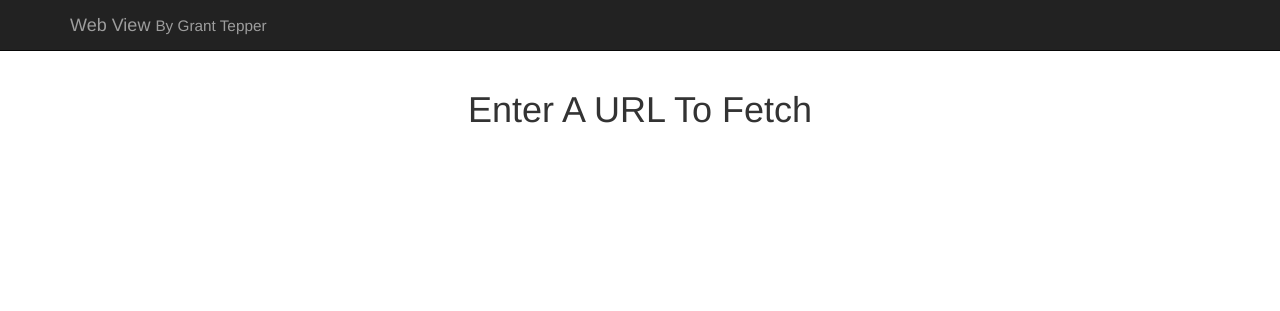
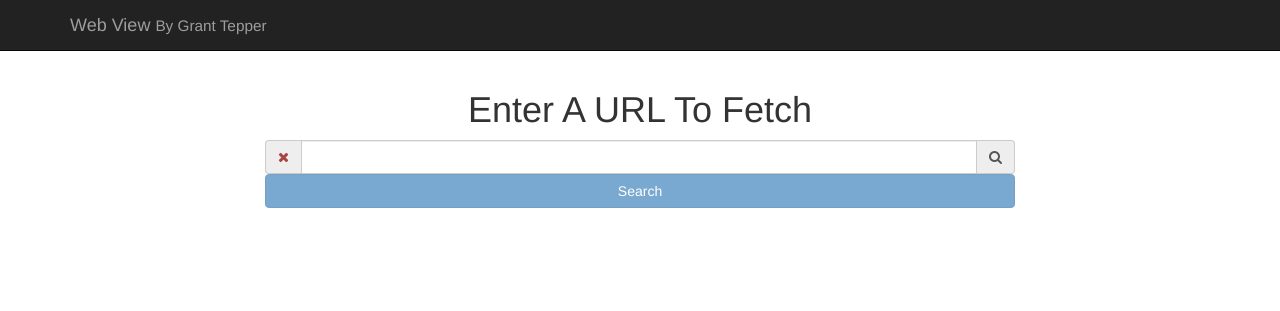
Before and after one commit to orloc/webview, a PHP site: template app/views/page.html.twig in a window 1280 px wide. Shown: the top 311 px of the page. Run offline with PHP 8.4, Linux system fonts and the light colour scheme; the template is opened without the code that fills it, so the values that code supplies are empty; some libraries are stand-ins or nearby versions.

Commit message:
adsd form and styles it a bit

```diff
--- a/app/views/layout.html.twig
+++ b/app/views/layout.html.twig
@@ -8,9 +8,10 @@
     <meta name="description" content="">
     <meta name="author" content="">
 
-    <title>Webview</title>
+    <title>Web View</title>
 
     <link href="/bower/bootstrap/dist/css/bootstrap.min.css" rel="stylesheet">
+    <link href="/bower/fontawesome/css/font-awesome.min.css" rel="stylesheet">
     <style>
         body {
             padding-top: 70px;
--- a/app/views/page.html.twig
+++ b/app/views/page.html.twig
@@ -4,6 +4,26 @@
     <div class="col-xs-2"></div>
     <div class="col-xs-8" ng-app="webview" ng-controller="mainController">
         <h1 class="text-center text-capitalize">Enter a URL to fetch</h1>
+        <form name="uriForm">
+            <div class="input-group">
+                <span class="input-group-addon">
+                    <i ng-class="{
+                        'fa-check text-success': uriForm.$valid === true,
+                        'fa-times text-danger': uriForm.$invalid === true
+                       }"
+                       class="fa"></i>
+                </span>
+                <input name="url"
+                       type="url"
+                       required
+                       ng-model="input.search"
+                       class="form-control">
+                <span class="input-group-addon">
+                    <i class="fa fa-search"></i>
+                </span>
+            </div>
+            <button ng-disabled="uriForm.$valid !== true" class="btn btn-primary btn-block" type="submit">Search</button>
+        </form>
     </div>
     <div class="col-xs-2"></div>
 {% endblock %}
--- a/bower.json
+++ b/bower.json
@@ -15,6 +15,7 @@
   ],
   "dependencies": {
     "angularjs": "~1.4.7",
-    "bootstrap": "~3.3.5"
+    "bootstrap": "~3.3.5",
+    "fontawesome": "~4.4.0"
   }
 }
```
